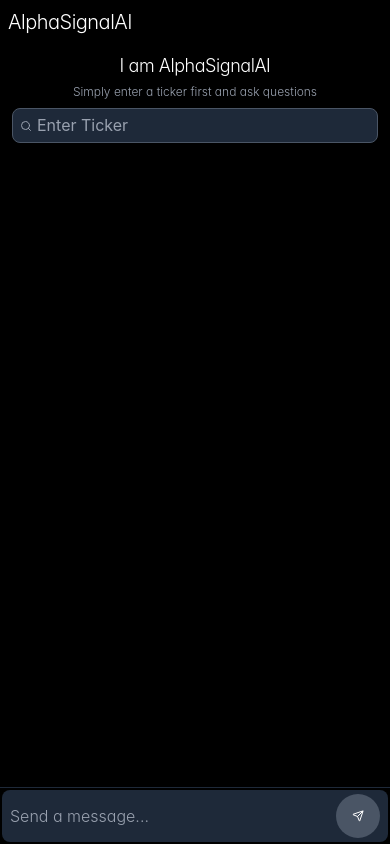
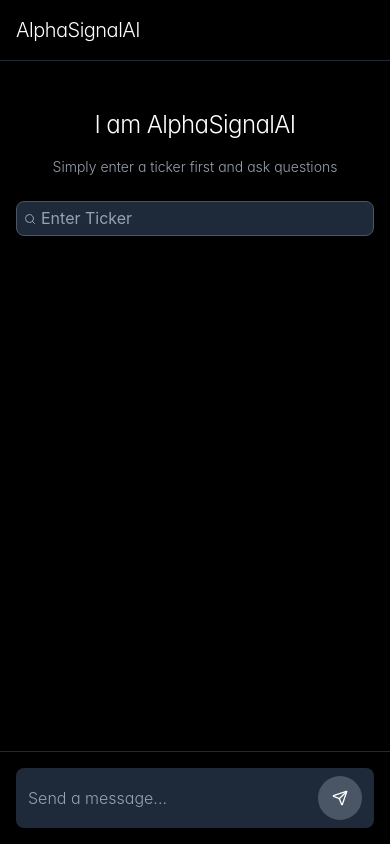
Before and after one commit to hasanpeal/AlphaSignalAI, a Next.js app: page / in a window 390 px wide. Built offline with nearby package versions, Linux system fonts and the light colour scheme.

Commit message:
ui fixed

```diff
--- a/src/app/page.tsx
+++ b/src/app/page.tsx
@@ -15,14 +15,9 @@
   };
 
   return (
-    <div
-      className="h-screen bg-black flex flex-col overflow-hidden"
-      suppressHydrationWarning
-    >
-      {/* Main Content - Full Screen Chat */}
-      <main className="flex flex-col h-full" suppressHydrationWarning>
+    <div className="flex flex-col min-w-0 h-dvh bg-black">
       {/* Header with branding */}
-        <div className="flex items-center justify-between p-2 sm:p-4 flex-shrink-0">
+      <div className="flex items-center justify-between p-4 flex-shrink-0 border-b border-gray-800">
         {/* Left side - Branding */}
         <div className="flex items-center space-x-2">
           <h1
@@ -37,23 +32,22 @@
         {selectedStock && (
           <button
             onClick={handleNewChat}
-              className="flex items-center space-x-2 px-2 sm:px-3 py-1.5 sm:py-2 bg-gray-800 hover:bg-gray-700 text-white rounded-lg transition-colors text-xs sm:text-sm"
+            className="flex items-center space-x-2 px-3 py-2 bg-gray-800 hover:bg-gray-700 text-white rounded-lg transition-colors text-sm"
           >
-              <RefreshCw className="w-3 h-3 sm:w-4 sm:h-4" />
+            <RefreshCw className="w-4 h-4" />
             <span className="cursor-pointer">New Chat</span>
           </button>
         )}
       </div>
 
       {/* Chat Interface - Full Screen */}
-        <div className="flex-1 relative min-h-0">
+      <div className="flex-1 min-h-0">
         <ChatInterface
           key={resetKey}
           selectedStock={selectedStock}
           onStockSelect={setSelectedStock}
         />
       </div>
-      </main>
     </div>
   );
 }
--- a/src/components/ChatInterface.tsx
+++ b/src/components/ChatInterface.tsx
@@ -1,6 +1,6 @@
 "use client";
 
-import { useState, useRef, useEffect } from "react";
+import { useState, useRef, useEffect, useCallback } from "react";
 import { Send, Bot, User } from "lucide-react";
 import ReactMarkdown from "react-markdown";
 import StockSearch from "@/components/StockSearch";
@@ -27,14 +27,8 @@
   const [sessionId, setSessionId] = useState<string>("");
   const [analysisStep, setAnalysisStep] = useState(0);
   const messagesEndRef = useRef<HTMLDivElement>(null);
-
-  const scrollToBottom = () => {
-    messagesEndRef.current?.scrollIntoView({ behavior: "smooth" });
-  };
-
-  useEffect(() => {
-    scrollToBottom();
-  }, [messages]);
+  const messagesContainerRef = useRef<HTMLDivElement>(null);
+  const [userHasScrolled, setUserHasScrolled] = useState(false);
 
   const analysisSteps = [
     { text: "Searching Twitter", icon: "🔍" },
@@ -45,6 +39,45 @@
     { text: "Identifying catalysts", icon: "⚡" },
     { text: "Generating insights", icon: "💡" },
   ];
+
+  // Smart scroll behavior - only auto-scroll if user hasn't manually scrolled
+  const scrollToBottom = useCallback(
+    (force = false) => {
+      if (!messagesEndRef.current) return;
+
+      if (force || !userHasScrolled) {
+        messagesEndRef.current.scrollIntoView({ behavior: "smooth" });
+      }
+    },
+    [userHasScrolled]
+  );
+
+  // Handle scroll events to detect user scrolling
+  const handleScroll = useCallback(() => {
+    if (!messagesContainerRef.current) return;
+
+    const { scrollTop, scrollHeight, clientHeight } =
+      messagesContainerRef.current;
+    const isAtBottom = scrollHeight - scrollTop - clientHeight < 50;
+
+    if (!isAtBottom) {
+      setUserHasScrolled(true);
+    } else {
+      setUserHasScrolled(false);
+    }
+  }, []);
+
+  // Auto-scroll on new messages, but respect user scroll
+  useEffect(() => {
+    if (messages.length > 0) {
+      scrollToBottom();
+    }
+  }, [messages, scrollToBottom]);
+
+  // Reset user scroll state when starting new conversation
+  useEffect(() => {
+    setUserHasScrolled(false);
+  }, [selectedStock]);
 
   useEffect(() => {
     if (isLoading) {
@@ -71,6 +104,7 @@
     setMessages((prev) => [...prev, userMessage]);
     setInputMessage("");
     setIsLoading(true);
+    setUserHasScrolled(false); // Reset scroll state for new message
 
     try {
       const response = await fetch("/api/chat", {
@@ -140,21 +174,19 @@
     : [];
 
   return (
-    <div
-      className="flex flex-col h-full bg-black text-white overflow-hidden"
-      suppressHydrationWarning
-    >
-      {/* Messages */}
+    <div className="flex flex-col h-full bg-black text-white">
+      {/* Messages Container */}
       <div
-        className="flex-1 overflow-y-auto p-1 sm:p-4 space-y-2 sm:space-y-4"
-        suppressHydrationWarning
+        ref={messagesContainerRef}
+        onScroll={handleScroll}
+        className="flex-1 overflow-y-auto px-4 py-4 space-y-4"
       >
         {messages.length === 0 ? (
-          <div className="text-center py-1 px-2 sm:px-4">
-            <p className="text-lg sm:text-4xl font-light tracking-tight mb-1">
+          <div className="text-center py-8">
+            <p className="text-2xl sm:text-4xl font-light tracking-tight mb-4">
               I am AlphaSignalAI
             </p>
-            <p className="text-gray-400 mb-2 font-light text-xs sm:text-base">
+            <p className="text-gray-400 mb-6 font-light text-sm sm:text-base">
               {selectedStock
                 ? `How can I help you analyze ${selectedStock} today?`
                 : "Simply enter a ticker first and ask questions"}
@@ -162,7 +194,7 @@
 
             {/* Stock Search - Only show when no stock is selected */}
             {!selectedStock && onStockSelect && (
-              <div className="max-w-md mx-auto mb-2">
+              <div className="max-w-md mx-auto mb-6">
                 <StockSearch
                   onStockSelect={onStockSelect}
                   selectedStock={selectedStock}
@@ -172,12 +204,12 @@
 
             {/* Suggested Prompts */}
             {suggestedPrompts.length > 0 && (
-              <div className="grid grid-cols-1 gap-1 max-w-2xl mx-auto">
+              <div className="grid grid-cols-1 gap-2 max-w-2xl mx-auto">
                 {suggestedPrompts.map((prompt, index) => (
                   <button
                     key={index}
                     onClick={() => sendMessage(prompt)}
-                    className="p-1.5 bg-gray-800 rounded-lg text-left hover:bg-gray-700 transition-colors text-xs font-light"
+                    className="p-3 bg-gray-800 rounded-lg text-left hover:bg-gray-700 transition-colors text-sm font-light"
                   >
                     {prompt}
                   </button>
@@ -201,20 +233,20 @@
                 }`}
               >
                 <div
-                  className={`flex-shrink-0 w-6 h-6 sm:w-8 sm:h-8 rounded-full flex items-center justify-center ${
+                  className={`flex-shrink-0 w-8 h-8 rounded-full flex items-center justify-center ${
                     message.role === "user"
                       ? "bg-blue-500 text-white"
                       : "bg-gray-700 text-white"
                   }`}
                 >
                   {message.role === "user" ? (
-                    <User className="w-3 h-3 sm:w-4 sm:h-4" />
+                    <User className="w-4 h-4" />
                   ) : (
-                    <Bot className="w-3 h-3 sm:w-4 sm:h-4" />
+                    <Bot className="w-4 h-4" />
                   )}
                 </div>
                 <div
-                  className={`rounded-lg px-3 py-2 sm:px-4 sm:py-2 ${
+                  className={`rounded-lg px-4 py-3 ${
                     message.role === "user"
                       ? "bg-blue-500 text-white"
                       : "bg-gray-800 text-white"
@@ -229,34 +261,19 @@
                       <ReactMarkdown
                         components={{
                           h1: ({ children }) => (
-                            <h1 className="text-sm sm:text-base font-semibold mb-2 text-white tracking-tight">
+                            <h1 className="text-base font-semibold mb-2 text-white tracking-tight">
                               {children}
                             </h1>
                           ),
                           h2: ({ children }) => (
-                            <h2 className="text-sm sm:text-base font-medium mb-2 mt-3 text-white tracking-tight">
+                            <h2 className="text-base font-medium mb-2 mt-3 text-white tracking-tight">
                               {children}
                             </h2>
                           ),
                           h3: ({ children }) => (
-                            <h3 className="text-sm sm:text-base font-medium mb-1 mt-2 text-white tracking-tight">
+                            <h3 className="text-base font-medium mb-1 mt-2 text-white tracking-tight">
                               {children}
                             </h3>
-                          ),
-                          h4: ({ children }) => (
-                            <h4 className="text-sm sm:text-base font-normal mb-1 mt-2 text-white tracking-tight">
-                              {children}
-                            </h4>
-                          ),
-                          h5: ({ children }) => (
-                            <h5 className="text-sm sm:text-base font-normal mb-1 text-white tracking-tight">
-                              {children}
-                            </h5>
-                          ),
-                          h6: ({ children }) => (
-                            <h6 className="text-sm sm:text-base font-normal mb-1 text-white tracking-tight">
-                              {children}
-                            </h6>
                           ),
                           p: ({ children }) => (
                             <p className="mb-2 text-sm sm:text-base text-white font-light leading-relaxed">
@@ -289,12 +306,12 @@
                             </em>
                           ),
                           code: ({ children }) => (
-                            <code className="bg-gray-700 px-1 py-0.5 rounded text-sm sm:text-base font-mono text-white">
+                            <code className="bg-gray-700 px-1 py-0.5 rounded text-sm font-mono text-white">
                               {children}
                             </code>
                           ),
                           blockquote: ({ children }) => (
-                            <blockquote className="border-l-4 border-gray-600 pl-4 italic text-sm sm:text-base text-gray-300 font-light">
+                            <blockquote className="border-l-4 border-gray-600 pl-4 italic text-sm text-gray-300 font-light">
                               {children}
                             </blockquote>
                           ),
@@ -305,7 +322,7 @@
                     </div>
                   )}
                   <div
-                    className={`text-xs mt-1 ${
+                    className={`text-xs mt-2 ${
                       message.role === "user"
                         ? "text-blue-200"
                         : "text-gray-400"
@@ -318,18 +335,19 @@
             </div>
           ))
         )}
+
         {isLoading && (
           <div className="flex justify-start">
-            <div className="flex items-start space-x-2 sm:space-x-3">
-              <div className="flex-shrink-0 w-6 h-6 sm:w-8 sm:h-8 rounded-full bg-gray-700 text-white flex items-center justify-center">
-                <Bot className="w-3 h-3 sm:w-4 sm:h-4" />
+            <div className="flex items-start space-x-3">
+              <div className="flex-shrink-0 w-8 h-8 rounded-full bg-gray-700 text-white flex items-center justify-center">
+                <Bot className="w-4 h-4" />
               </div>
-              <div className="bg-gray-800 rounded-lg px-3 py-2 sm:px-4 sm:py-2">
+              <div className="bg-gray-800 rounded-lg px-4 py-3">
                 <div className="flex items-center space-x-2">
-                  <div className="animate-pulse text-blue-400 text-base sm:text-lg">
+                  <div className="animate-pulse text-blue-400 text-lg">
                     {analysisSteps[analysisStep].icon}
                   </div>
-                  <span className="text-gray-300 font-light text-sm sm:text-base">
+                  <span className="text-gray-300 font-light text-sm">
                     {analysisSteps[analysisStep].text}
                   </span>
                 </div>
@@ -337,17 +355,21 @@
             </div>
           </div>
         )}
-        <div ref={messagesEndRef} suppressHydrationWarning />
+
+        <div
+          ref={messagesEndRef}
+          className="shrink-0 min-w-[24px] min-h-[24px]"
+        />
       </div>
 
-      {/* Input */}
-      <div
-        className="border-t border-gray-800 p-0.5 sm:p-4 bg-black"
-        suppressHydrationWarning
-      >
-        <div
-          className="flex items-center space-x-2 bg-gray-800 rounded-lg px-2 sm:px-3 py-1 sm:py-2"
-          suppressHydrationWarning
+      {/* Input Form */}
+      <div className="border-t border-gray-800 p-4 bg-black">
+        <form
+          className="flex items-center space-x-2 bg-gray-800 rounded-lg px-3 py-2"
+          onSubmit={(e) => {
+            e.preventDefault();
+            sendMessage();
+          }}
         >
           <input
             value={inputMessage}
@@ -355,16 +377,16 @@
             onKeyPress={handleKeyPress}
             placeholder="Send a message..."
             disabled={!selectedStock || isLoading}
-            className="flex-1 bg-transparent text-white placeholder-gray-400 focus:outline-none disabled:cursor-not-allowed font-light text-sm sm:text-base"
+            className="flex-1 bg-transparent text-white placeholder-gray-400 focus:outline-none disabled:cursor-not-allowed font-light text-sm"
           />
           <button
-            onClick={() => sendMessage()}
+            type="submit"
             disabled={!inputMessage.trim() || !selectedStock || isLoading}
-            className="p-1.5 sm:p-2 bg-green-500 text-white rounded-full hover:bg-green-600 disabled:bg-gray-600 disabled:cursor-not-allowed transition-colors flex items-center justify-center"
+            className="p-2 bg-green-500 text-white rounded-full hover:bg-green-600 disabled:bg-gray-600 disabled:cursor-not-allowed transition-colors flex items-center justify-center"
           >
-            <Send className="w-3 h-3 sm:w-4 sm:h-4" />
+            <Send className="w-4 h-4" />
           </button>
-        </div>
+        </form>
       </div>
     </div>
   );
```
Also changed, not shown: src/app/layout.tsx (+9 -13 lines). Lines whose indentation alone changed are shown as unchanged.
